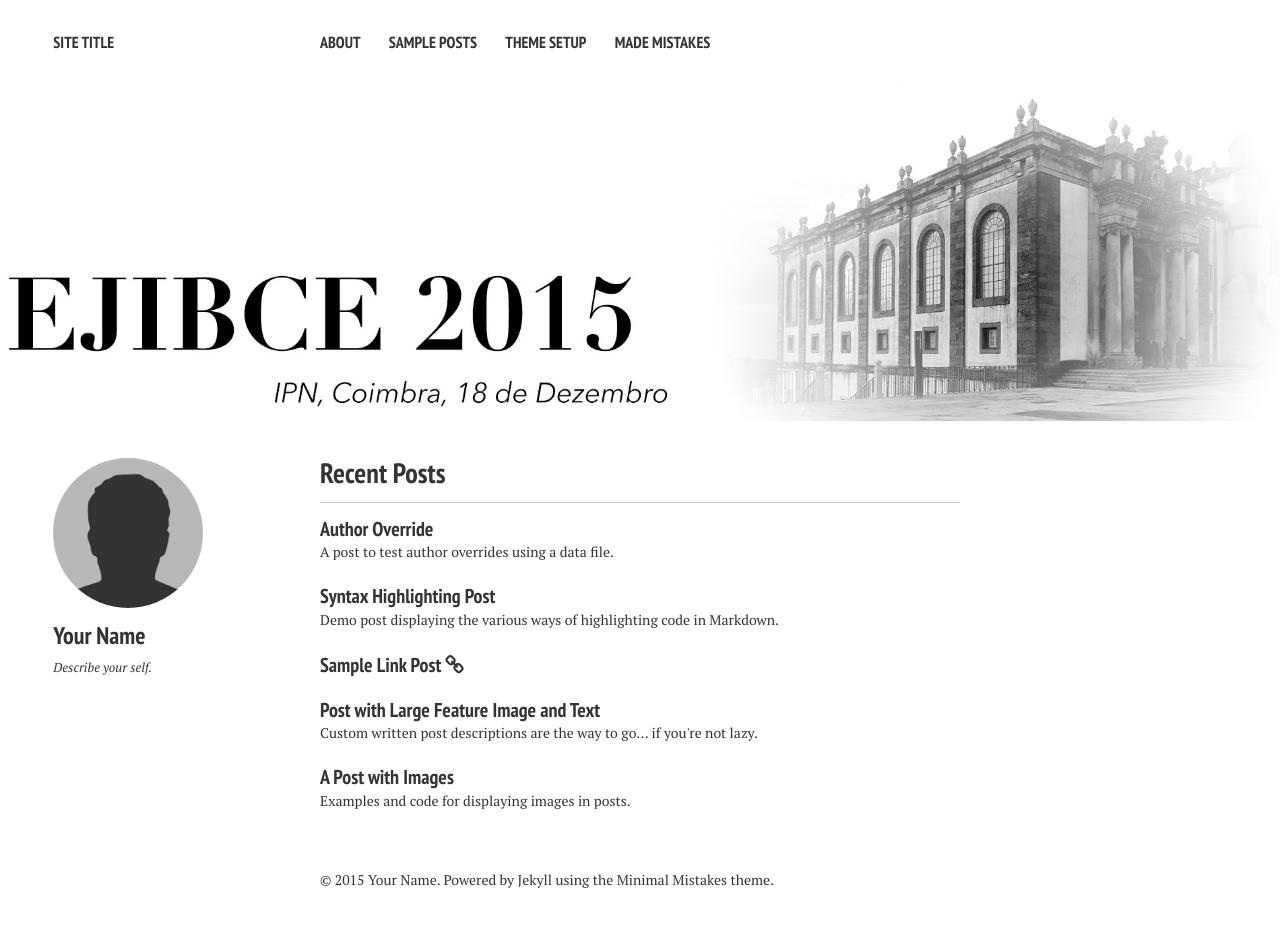
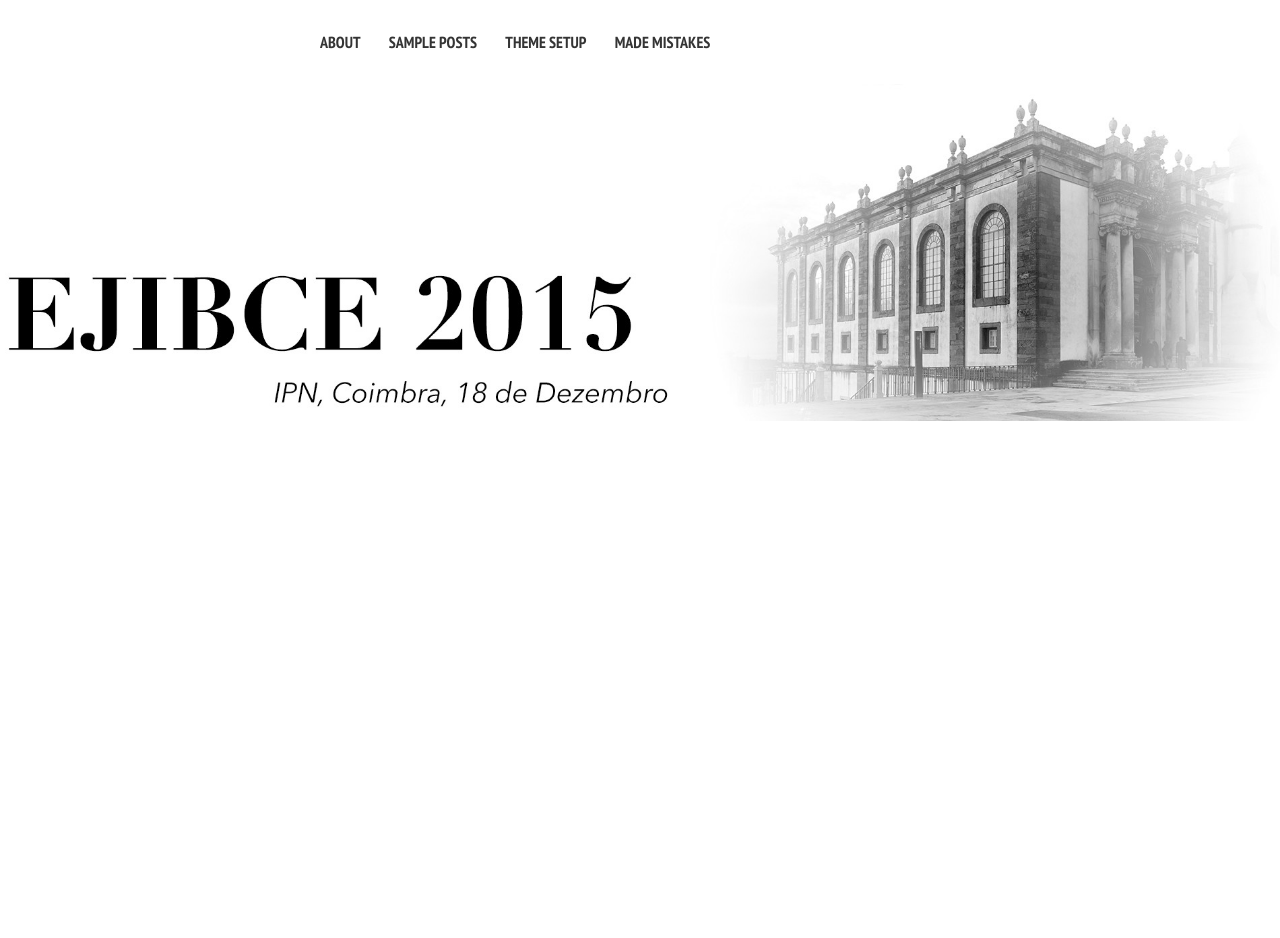
Before and after one commit to ejibce/ejibce.github.io, a Jekyll site: the page built from index.md, in a window 1280 px wide. Built offline with Jekyll 4.4.1, drawn with Linux system fonts in a browser that asks for light colours; nearby versions of some CDN libraries; after the commit the page ends 900 px from its top, so only the background shows below that.

Commit message:
General changes to config file, editing of html of home page to remove all but navbar and feature image

```diff
--- a/_config.yml
+++ b/_config.yml
@@ -1,7 +1,7 @@
 # Site wide configuration
 
-title:            Site Title
-locale:           en_US
+title:            EJIBCE
+locale:           pt_PT
 url:
 
 
@@ -26,21 +26,21 @@ kramdown:
 
 # Site owner
 owner:
-  name: Your Name
-  avatar: bio-photo.jpg
-  bio: "Describe your self."
-  email:
+  name: EJIBCE
+  avatar: avatar-ejibce.jpg
+  bio:
+  email: ejibce@gmail.com
   disqus-shortname:
   twitter: #username
   facebook: #username
   google:
     plus: #username
-    analytics:
+    analytics: UA-68861519-1 # Deixem isto.
     verify:
     ad-client:
     ad-slot:
   bing-verify:
-  github: #username
+  github: ejibce
   stackoverflow: #123456/username   from a "http://stackoverflow.com/users/123456/username" link
   linkedin: #username
   xing: #username
--- a/_includes/_navigation.html
+++ b/_includes/_navigation.html
@@ -1,6 +1,6 @@
 <div class="navigation-wrapper">
 	<div class="site-name">
-		<a href="{{ site.url }}/">{{ site.title }}</a>
+		<!-- <a href="{{ site.url }}/">{{ site.title }}</a> -->
 	</div><!-- /.site-name -->
 	<div class="top-navigation">
 		<nav role="navigation" id="site-nav" class="nav">
--- a/_layouts/home.html
+++ b/_layouts/home.html
@@ -22,36 +22,8 @@
       "{{ site.url }}/images/{{ page.image.feature }}"
     {% endif %}
   alt="{{ page.title }} feature image">
-  {% if page.image.credit %}
-    <span class="image-credit">Photo Credit: <a href="{{ page.image.creditlink }}">{{ page.image.credit }}</a></span>
-  {% endif %}
   </div><!-- /.image-wrap -->
 {% endif %}
-
-<div id="main" role="main">
-  <div class="article-author-side">
-    {% include _author-bio.html %}
-  </div>
-  <div id="index">
-    <h3><a href="{{ site.url}}/posts/">Recent Posts</a></h3>
-    {% for post in site.posts limit:5 %}
-    <article>
-      {% if post.link %}
-        <h2 class="link-post"><a href="{{ site.url }}{{ post.url }}" title="{{ post.title }}">{{ post.title }}</a> <a href="{{ post.link }}" target="_blank" title="{{ post.title }}"><i class="fa fa-link"></i></h2>
-      {% else %}
-        <h2><a href="{{ site.url }}{{ post.url }}" title="{{ post.title }}">{{ post.title }}</a></h2>
-        <p>{{ post.excerpt | strip_html | truncate: 160 }}</p>
-      {% endif %}
-    </article>
-    {% endfor %}
-  </div><!-- /#index -->
-</div><!-- /#main -->
-
-<div class="footer-wrap">
-  <footer>
-    {% include _footer.html %}
-  </footer>
-</div><!-- /.footer-wrap -->
 
 {% include _scripts.html %}
 
```
